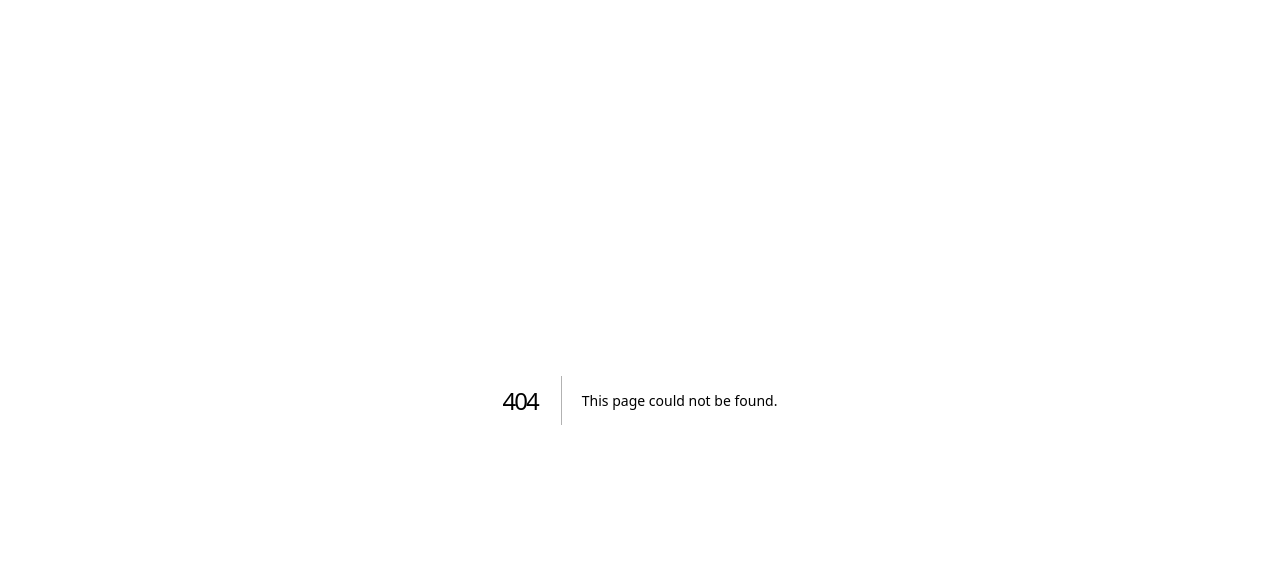
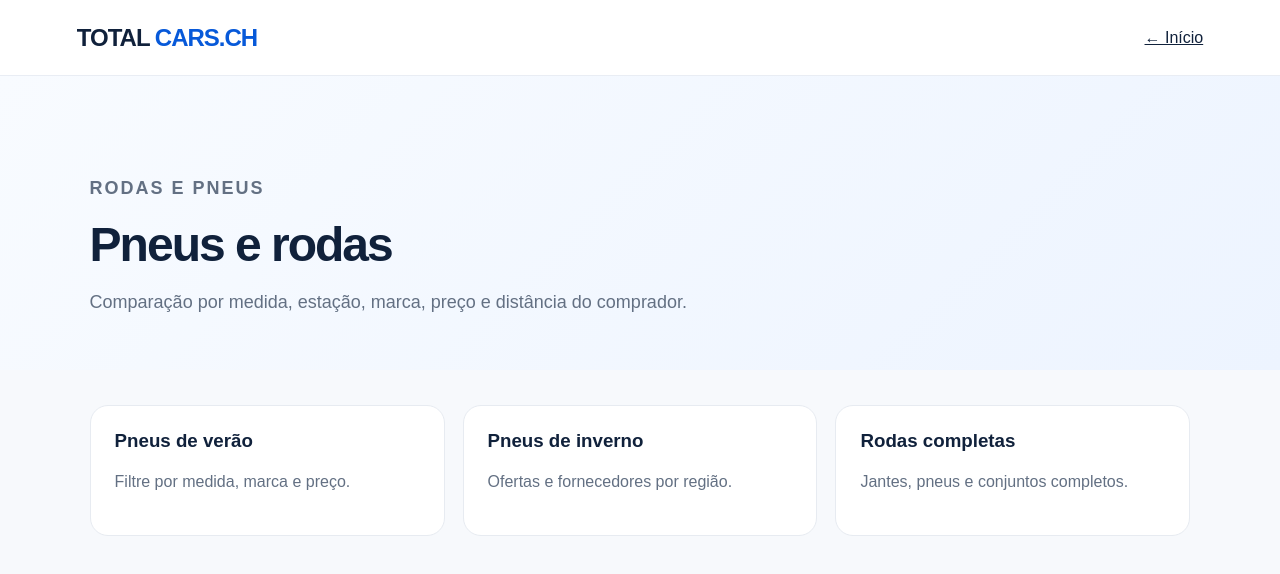
Before and after one commit to ricardobrojek-collab/Total-cars-, a Next.js app: page /pneus in a window 1280 px wide. Before the commit this address had no page. Shown: the top 574 px of the page. Built offline with nearby package versions, Linux system fonts and the light colour scheme.

Commit message:
Add pneus section

```diff
--- /dev/null
+++ b/app/pneus/page.js
@@ -0,0 +1 @@
+const items=[["Pneus de verão","Filtre por medida, marca e preço."],["Pneus de inverno","Ofertas e fornecedores por região."],["Rodas completas","Jantes, pneus e conjuntos completos."]]; export default function Page(){return <main className="simplePage"><header className="top"><a className="brand brandLink" href="/">TOTAL <b>CARS</b><span>.CH</span></a><a href="/">← Início</a></header><section className="simpleHero"><p className="eyebrow">RODAS E PNEUS</p><h1>Pneus e rodas</h1><p>Comparação por medida, estação, marca, preço e distância do comprador.</p></section><section className="cardsList">{items.map(([t,d])=><article className="infoCard" key={t}><h3>{t}</h3><p>{d}</p></article>)}</section></main>}
```
